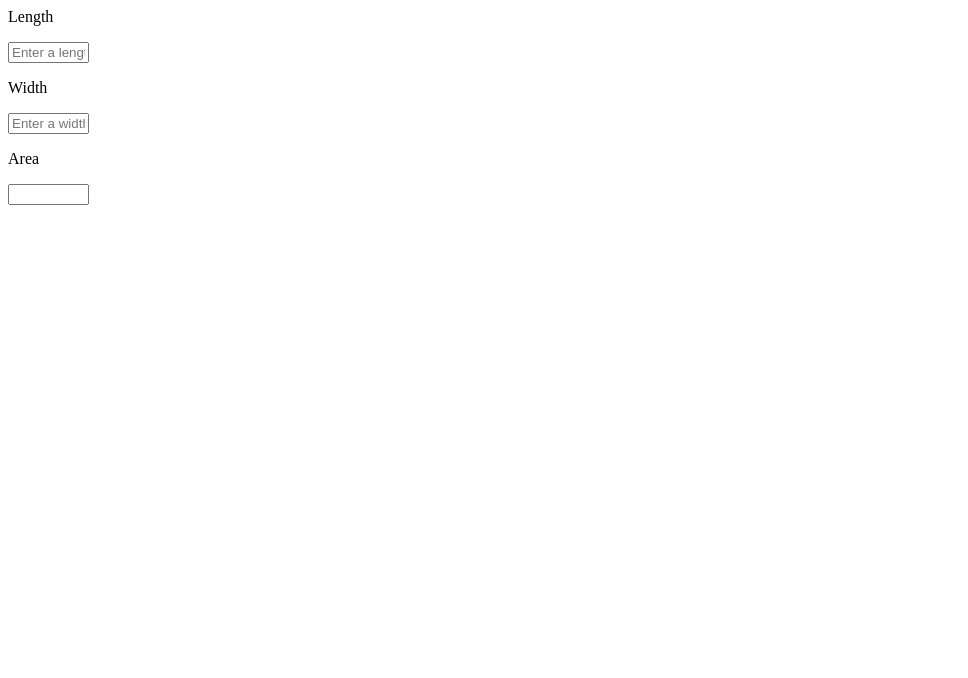
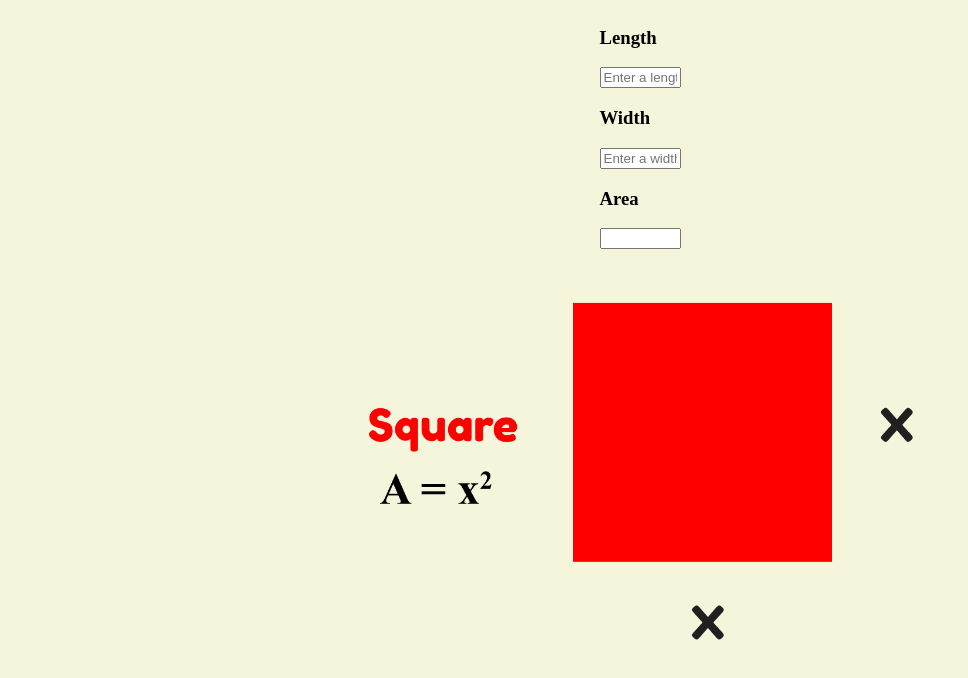
Before and after one commit to angel-gamis/jslabs, a plain HTML site: page JSLABS1/JSLABS1_1/jslabs1_1.html in a window 1280 px wide. Shown: the whole page, without its empty margins (0-968 px from the left). Drawn offline with Linux system fonts and the light colour scheme.

Commit message:
Made 1_1 look nicer

```diff
--- a/JSLABS1/JSLABS1_1/jslabs1_1.html
+++ b/JSLABS1/JSLABS1_1/jslabs1_1.html
@@ -1,15 +1,18 @@
 <html>
-	<body>
-		<form name="calculate">
-			<p>Length</p>
-			<input type="text" name="lengthInput" value="" placeholder="Enter a length" size="7" onchange="areaCalc()">
+	<body style="background-color: beige;">
+		<div style="display: flex; align-items: center; justify-content: center;">
+			<form name="calculate">
+				<h3>Length</h3>
+				<input type="text" name="lengthInput" value="" placeholder="Enter a length" size="7" onchange="areaCalc()">
 
-			<p>Width</p>
-			<input type="text" name="widthInput" value="" placeholder="Enter a width" size="7" onchange="areaCalc()">
+				<h3>Width</h3>
+				<input type="text" name="widthInput" value="" placeholder="Enter a width" size="7" onchange="areaCalc()">
 
-			<p>Area</p>
-			<input type="text" name="area" value="" size="7">
-		</form>
+				<h3>Area</h3>
+				<input type="text" name="area" value="" size="7">
+			</form>
+		</div>
+		<img src="area-square.png" width="750px" style="display: block; margin: auto;">
 
 		<script>
 
```
Also changed, not shown: JSLABS1/JSLABS1_1/area-square.png (added).
